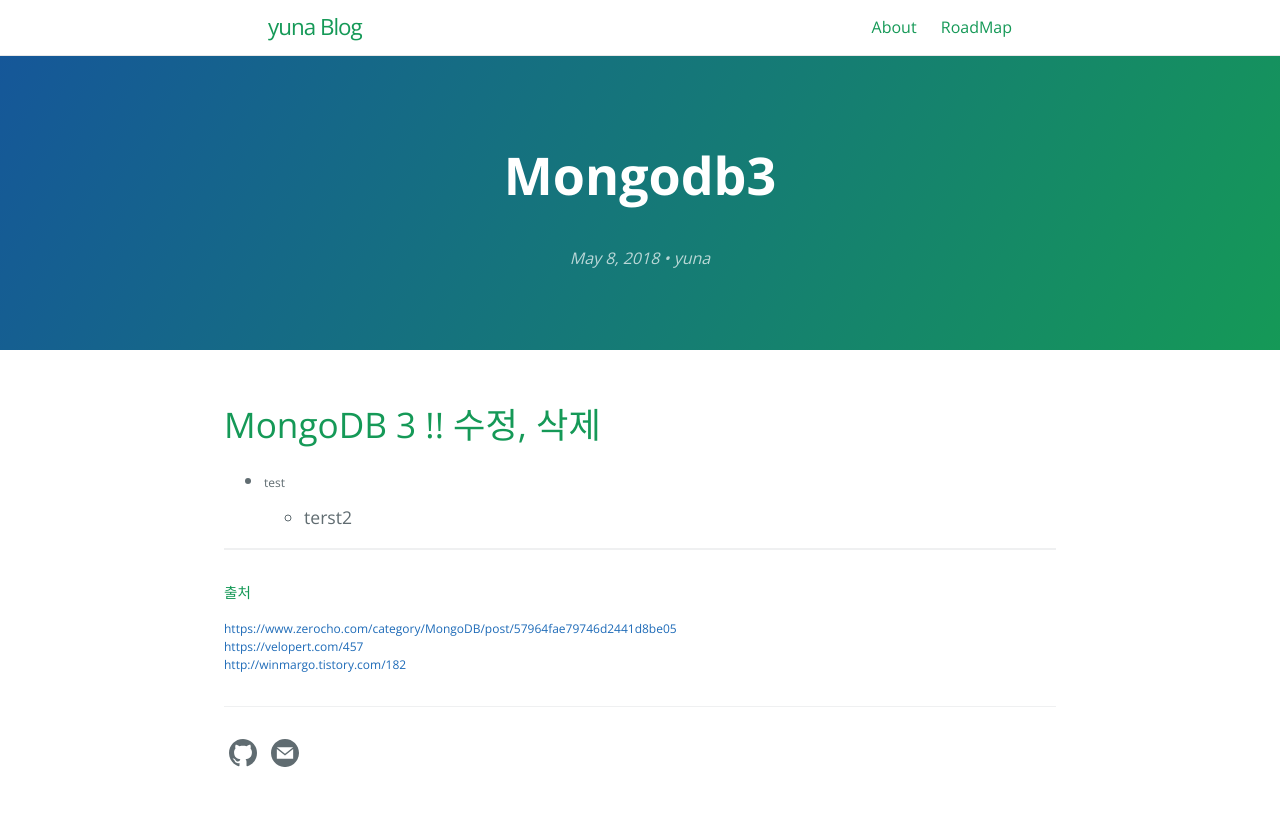
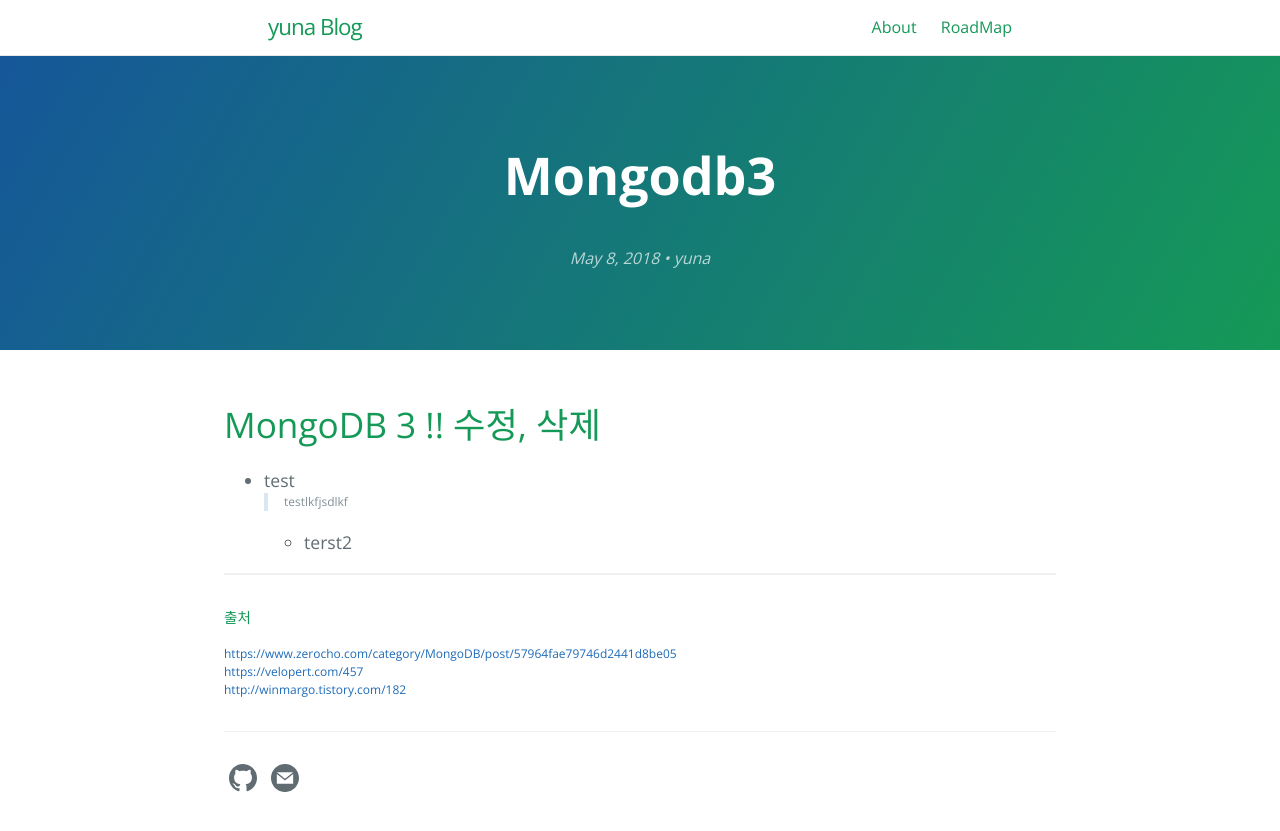
Before and after one commit to zzingyuna/test_site.github.io, a Jekyll site: the page built from _posts/2018-05-08-mongoDB3.md, in a window 1280 px wide. Shown: the top 831 px of the page. Built offline with Jekyll 4.4.1, drawn with Linux system fonts in a browser that asks for light colours.

Commit message:
Update 2018-05-08-mongoDB3.md

```diff
--- a/_posts/2018-05-08-mongoDB3.md
+++ b/_posts/2018-05-08-mongoDB3.md
@@ -6,7 +6,7 @@ layout: post
 
 
 * test
-
+> testlkfjsdlkf
 
   * terst2
 
```
